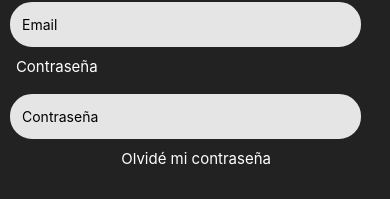
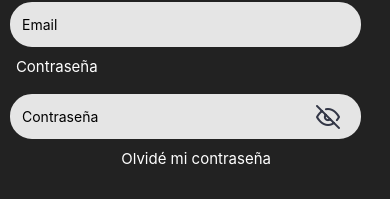
Before and after one commit to Lucostamagna/PruebaTecnica_EDEN, a React Native app in the folder CoctelesApp/: screen /Login in a window 390 px wide. Shown: the part 332-531 px from the top of the page. Built offline with nearby package versions, Linux system fonts and the light colour scheme.

Commit message:
fix in SignUp

```diff
--- a/CoctelesApp/src/Screen/LoginScreen.js
+++ b/CoctelesApp/src/Screen/LoginScreen.js
@@ -4,7 +4,6 @@ import { useNavigation } from "@react-navigation/native";
 import { Colors } from "../Constant/Color";
 import Button from "../Components/Botton";
 import { Feather } from "@expo/vector-icons";
-import { Text, TouchableOpacity, View } from "react-native";
 import Input from "../Components/Input";
 import Login from "../Api/Index";
 
@@ -12,6 +11,14 @@ const LoginScreen = () => {
   const navigation = useNavigation();
   const [email, setEmail] = useState("");
   const [password, setPassword] = useState("");
+  const [showPassword, setShowPassword] = useState(false);
+
+  const toggleShowPassword = () => {
+    setShowPassword(!showPassword);
+  };
+  const toggleShowPassword2 = () => {
+    setShowPassword2(!showPassword2);
+  };
 
   const handleLogin = () => {
     Login({ email, password })
@@ -25,7 +32,6 @@ const LoginScreen = () => {
       });
   };
 
-
   return (
     <MyView>
       <StyledImage source={require("../../assets/logoPequeño.png")} />
@@ -34,13 +40,21 @@ const LoginScreen = () => {
         <TextInput> Correo electrónico </TextInput>
         <Input label={"Email"} value={email} onChangeText={setEmail} />
         <TextInput> Contraseña </TextInput>
-        <Input
-          label={"Contraseña"}
-          value={password}
-          onChangeText={setPassword}
-          secureTextEntry={true}
-        />
-        <TouchableOpacity activeOpacity={0.8}></TouchableOpacity>
+        <InputContainer>
+          <Input
+            label={"Contraseña"}
+            value={password}
+            onChangeText={setPassword}
+            secureTextEntry={!showPassword}
+          />
+          <MyTouchableOpacity onPress={toggleShowPassword} activeOpacity={0.8}>
+            <Feather
+              name={showPassword ? "eye" : "eye-off"}
+              size={24}
+              color="#323646"
+            />
+          </MyTouchableOpacity>
+        </InputContainer>
       </ViewContainer>
       <TextPassword> Olvidé mi contraseña </TextPassword>
       <Button title={"Iniciar sesión"} onPress={handleLogin} />
@@ -73,6 +87,15 @@ const TextInput = styled.Text`
   font-size: 15px;
   margin-bottom: 8px;
 `;
+const InputContainer = styled.View`
+  flex-direction: row;
+  align-items: center;
+`;
+
+const MyTouchableOpacity = styled.TouchableOpacity`
+  position: absolute;
+  right: 50px;
+`;
 
 const TextPassword = styled.Text`
   margin-left: 30%;
```
